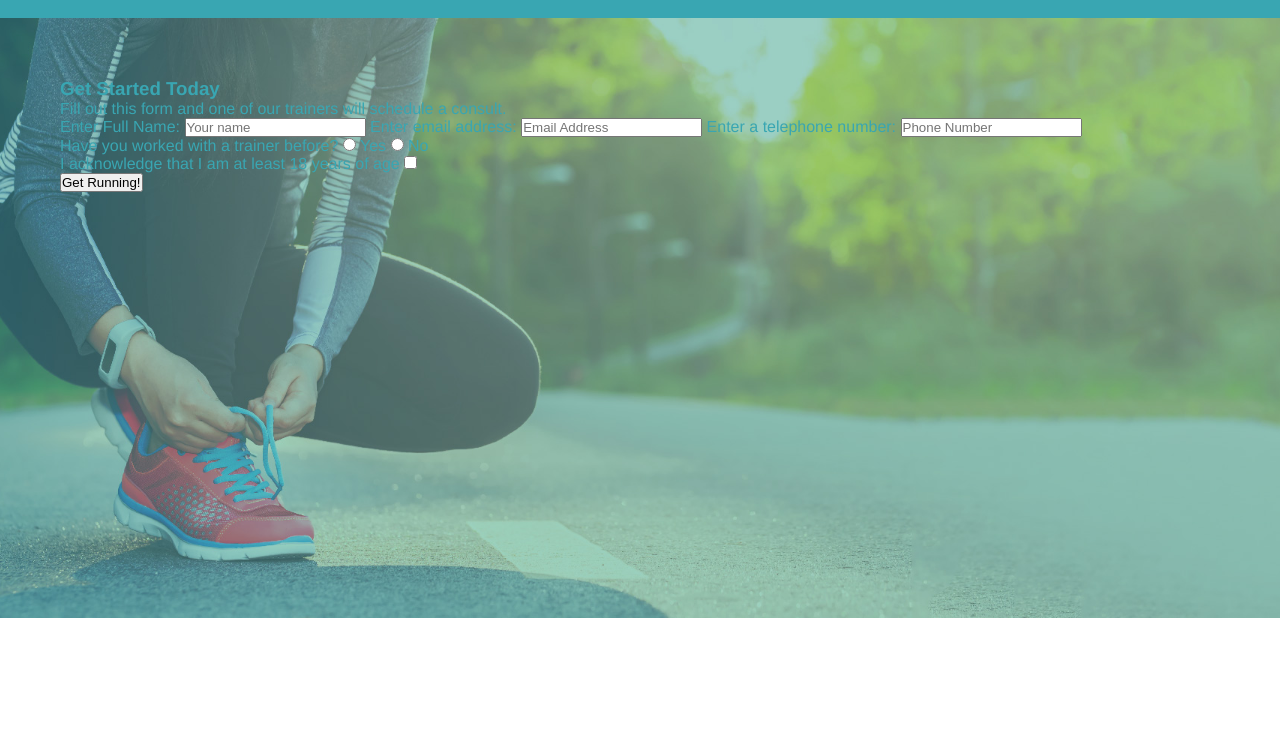
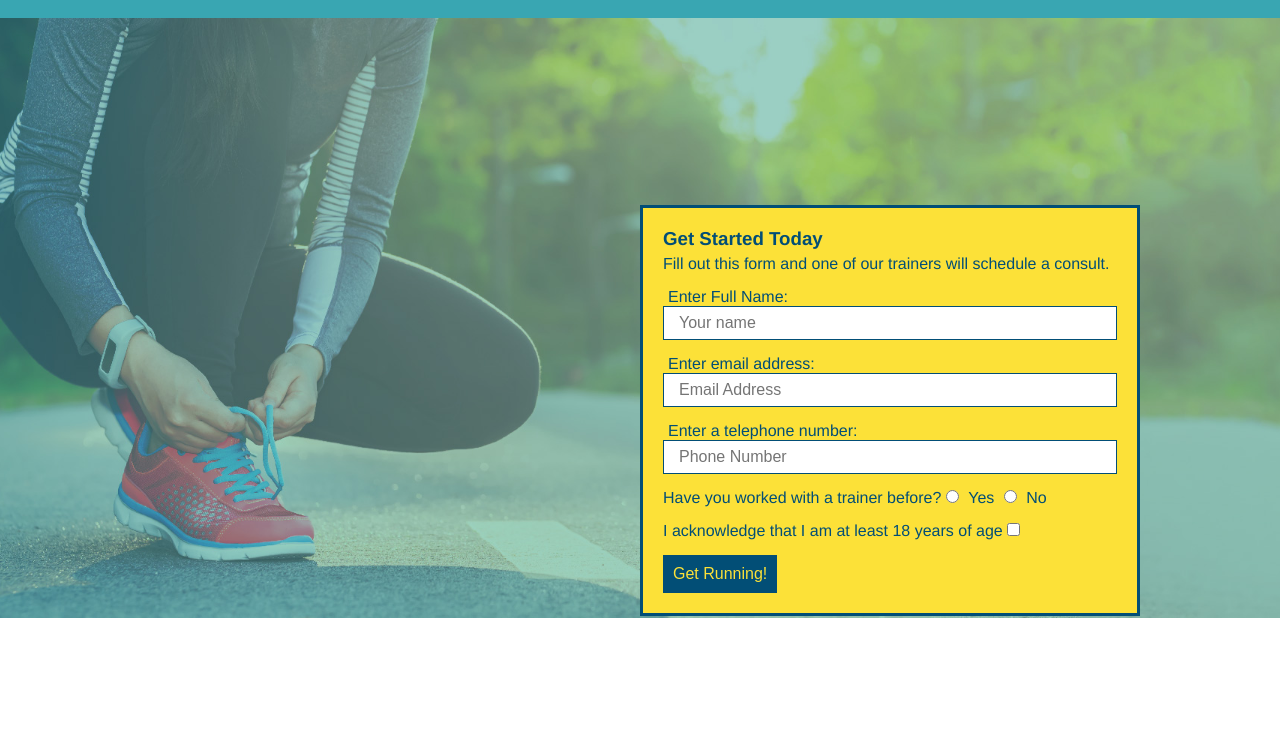
Before and after one commit to gakindle/run-buddy, a plain HTML site: page index.html in a window 1280 px wide. Shown: the part 64-800 px from the top of the page. Drawn offline with Linux system fonts and the light colour scheme.

Commit message:
added styling to form

```diff
--- a/assets/css/style.css
+++ b/assets/css/style.css
@@ -75,3 +75,45 @@ section {
     background-size: cover;
     background-position: center;
 }
+
+.hero-form {
+    border: 3px solid #024e76;
+    background-color: #fce138;
+    padding: 20px;
+    width: 500px;
+    color: #024e76;
+    position: absolute;
+    bottom: 120px;
+    right: 140px;
+  }
+
+  header h3 {
+      font-size: 24px;
+      margin: 0px;
+  }
+
+  .hero-form p {
+      margin: 5px 0 15px 0;
+  }
+
+  .form-input {
+      border: 1px solid #024e76;
+      display: block;
+      padding: 7px 15px;
+      font-size: 16px;
+      color: #024e76;
+      width: 100%;
+      margin-bottom: 15px;
+  }
+
+  .hero-form label {
+      margin: 0 5px;
+  }
+
+  .hero-form button {
+      background-color: #024e76;
+      color: #fce138;
+      border: none;
+      padding: 10px 10px;
+      font-size: 16px;
+  }
--- a/index.html
+++ b/index.html
@@ -21,16 +21,16 @@
         </header>
 
         <section class=hero>
-            <div>
+            <div class="hero-form">
                 <h3>Get Started Today</h3>
                 <p>Fill out this form and one of our trainers will schedule a consult.</p>
                 <form>
                     <label for="name">Enter Full Name:</label>
-                    <input type="text" placeholder="Your name" name="name" id="name"/>
+                    <input type="text" placeholder="Your name" name="name" id="name" class="form-input"/>
                     <label for="email">Enter email address:</label>
-                    <input type="email" placeholder="Email Address" name="email" id="email"/>
+                    <input type="email" placeholder="Email Address" name="email" id="email" class="form-input"/>
                     <label for="phone">Enter a telephone number:</label>
-                    <input type="tel" placeholder="Phone Number" name="phone" id="phone"/>
+                    <input type="tel" placeholder="Phone Number" name="phone" id="phone" class="form-input"/>
                     <p>
                         Have you worked with a trainer before?
                         <input type="radio" name="trainer-confirm" id="trainer-yes"/>
```
